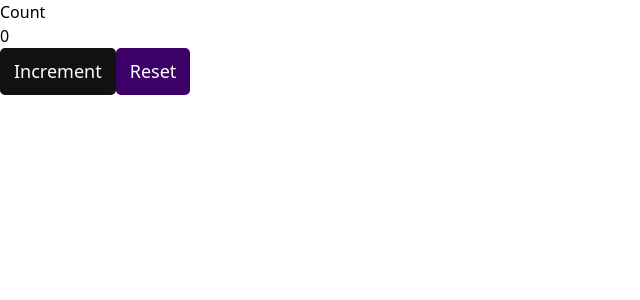
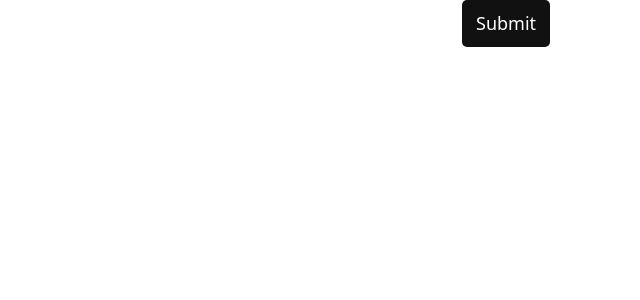
Before and after one commit to abdurrahmanrahat/basic-react-ts, a React (Vite) app: page / in a window 1280 px wide. Shown: the top 300 px of the page, without its empty margins (0-640 px from the left). Built offline with nearby package versions, Linux system fonts and the light colour scheme.

Commit message:
Handle Multiple States with form

```diff
--- a/src/App.tsx
+++ b/src/App.tsx
@@ -1,15 +1,15 @@
-import { useState } from "react";
 import "./App.css";
-import UseStateExample from "./pages/UseStateExample";
+import UseStateForm from "./pages/UseStateForm";
 
 function App() {
-  const [counter, setCounter] = useState(0);
   return (
     <div className="min-h-screen flex justify-center items-center">
-      <UseStateExample
+      {/* <UseStateExample
         counter={counter}
         setCounter={setCounter}
-      ></UseStateExample>
+      ></UseStateExample> */}
+
+      <UseStateForm></UseStateForm>
     </div>
   );
 }
--- /dev/null
+++ b/src/pages/UseStateForm.tsx
@@ -0,0 +1,38 @@
+import React, { useState } from "react";
+
+const UseStateForm = () => {
+  //   const [name, setName] = useState("");
+  //   const [email, setEmail] = useState("");
+
+  const [user, setUser] = useState({ name: "", email: "" });
+
+  const handleSubmit = (e: React.ChangeEvent<HTMLFormElement>) => {
+    e.preventDefault();
+
+    console.log(user);
+  };
+
+  return (
+    <form onSubmit={handleSubmit}>
+      <input
+        onChange={(e) => setUser({ ...user, name: e.target.value })}
+        className="border-2 border-black rounded"
+        type="text"
+        name="name"
+        id="name"
+      />
+      <input
+        onChange={(e) => setUser({ ...user, email: e.target.value })}
+        className="border-2 border-black rounded"
+        type="email"
+        name="email"
+        id="email"
+      />
+      <button type="submit" className="btn-primary">
+        Submit
+      </button>
+    </form>
+  );
+};
+
+export default UseStateForm;
```
